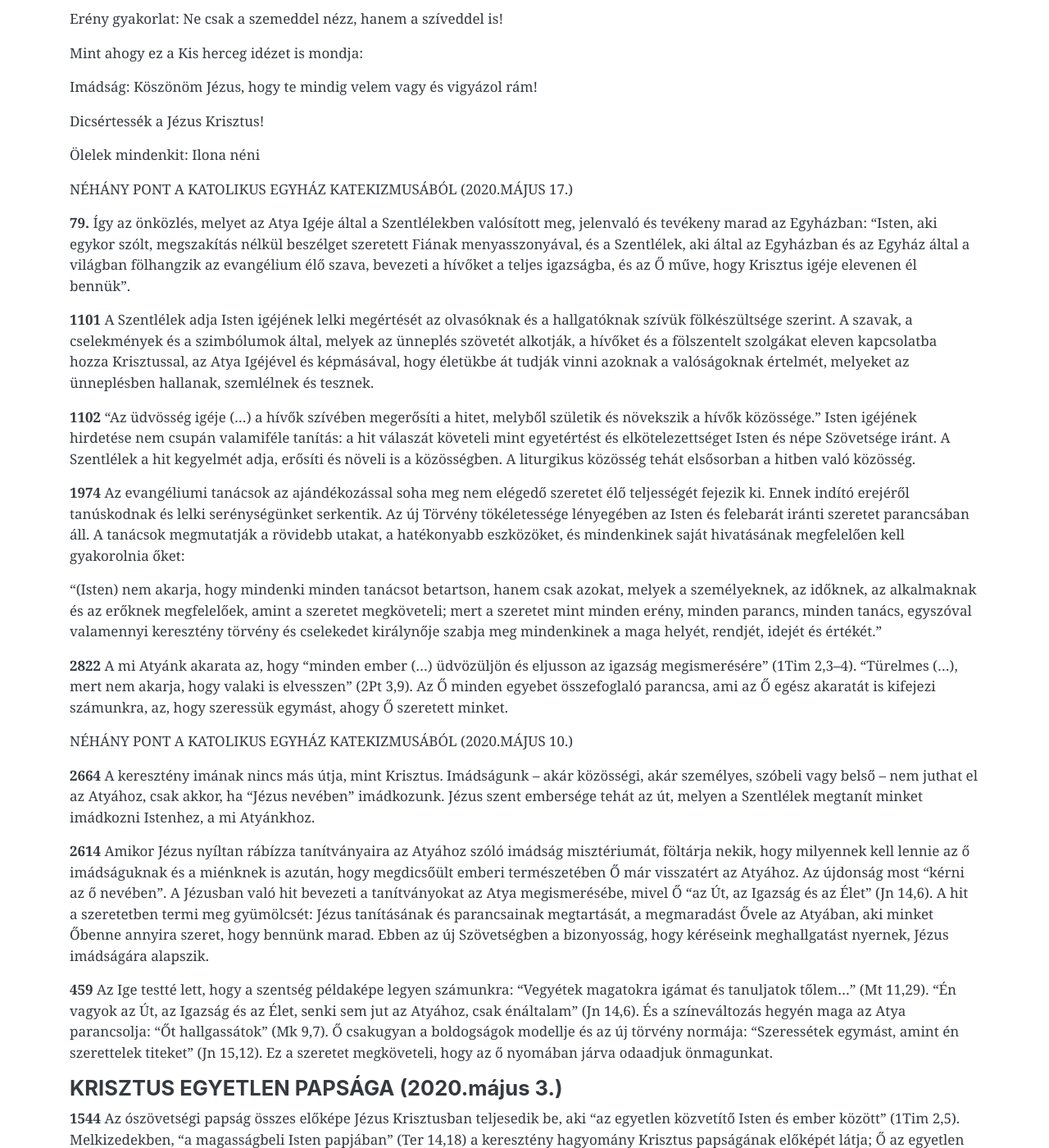
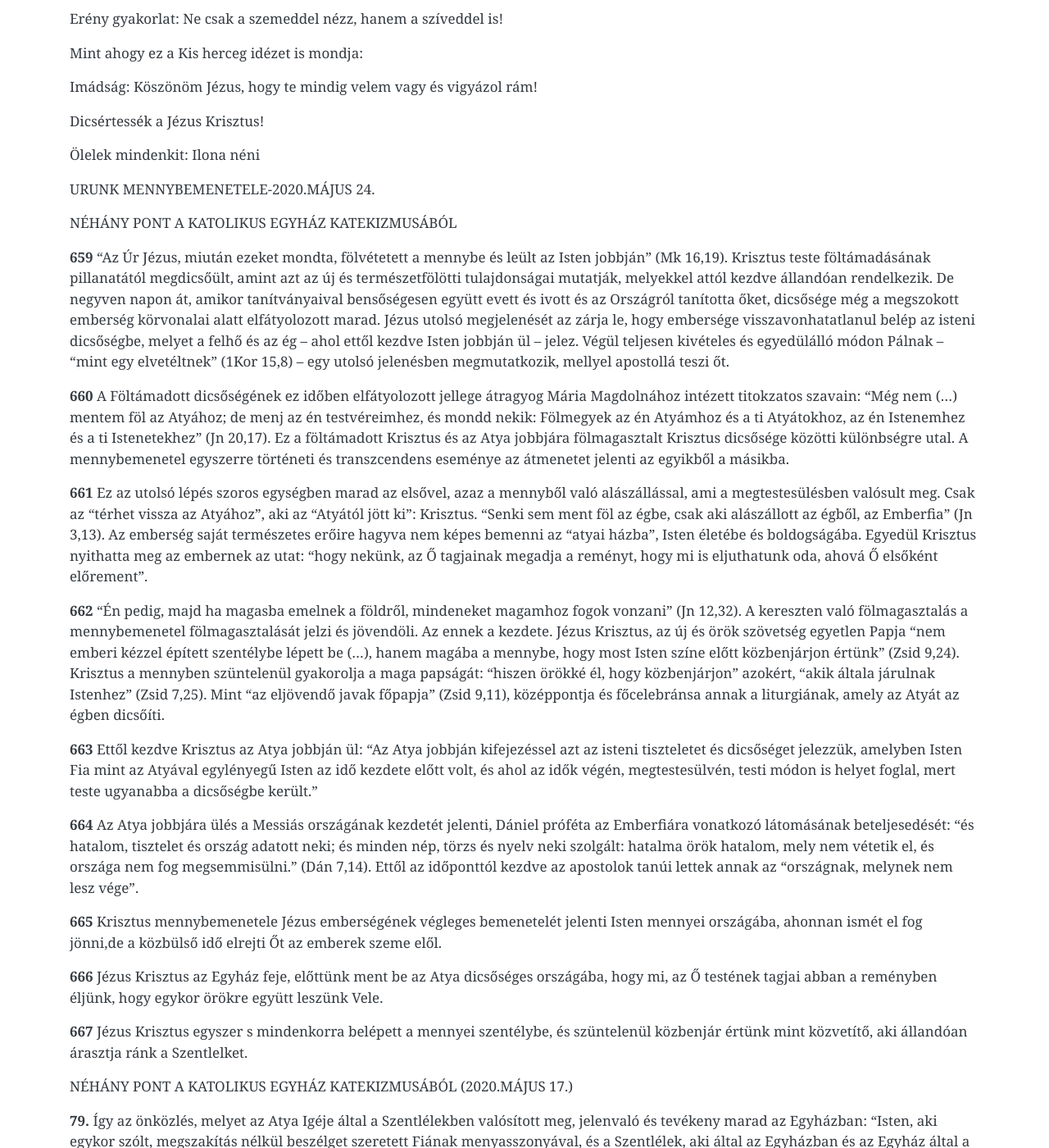
Before and after one commit to pecsi-ferences/pecsi-ferences.github.io, a Jekyll site: the page built from hittan.md, in a window 1280 px wide and 1400 px high, scrolled down 3789 px. Shown: the whole window at 82% size. Built offline with Jekyll 4.4.1, drawn with Linux system fonts in a browser that asks for light colours; nearby versions of some CDN libraries.

Commit message:
Update from Forestry.io Zoltán Dohány updated hittan.md

```diff
--- a/hittan.md
+++ b/hittan.md
@@ -137,6 +137,28 @@ Dicsértessék a Jézus Krisztus!
 
 Ölelek mindenkit: Ilona néni
 
+URUNK MENNYBEMENETELE-2020.MÁJUS 24.
+
+NÉHÁNY PONT A KATOLIKUS EGYHÁZ KATEKIZMUSÁBÓL
+
+**659** "Az Úr Jézus, miután ezeket mondta, fölvétetett a mennybe és leült az Isten jobbján" (Mk 16,19). Krisztus teste föltámadásának pillanatától megdicsőült, amint azt az új és természetfölötti tulajdonságai mutatják, melyekkel attól kezdve állandóan rendelkezik. De negyven napon át, amikor tanítványaival bensőségesen együtt evett és ivott és az Országról tanította őket, dicsősége még a megszokott emberség körvonalai alatt elfátyolozott marad. Jézus utolsó megjelenését az zárja le, hogy embersége visszavonhatatlanul belép az isteni dicsőségbe, melyet a felhő és az ég -- ahol ettől kezdve Isten jobbján ül -- jelez. Végül teljesen kivételes és egyedülálló módon Pálnak -- "mint egy elvetéltnek" (1Kor 15,8) -- egy utolsó jelenésben megmutatkozik, mellyel apostollá teszi őt.
+
+**660** A Föltámadott dicsőségének ez időben elfátyolozott jellege átragyog Mária Magdolnához intézett titokzatos szavain: "Még nem (...) mentem föl az Atyához; de menj az én testvéreimhez, és mondd nekik: Fölmegyek az én Atyámhoz és a ti Atyátokhoz, az én Istenemhez és a ti Istenetekhez" (Jn 20,17). Ez a föltámadott Krisztus és az Atya jobbjára fölmagasztalt Krisztus dicsősége közötti különbségre utal. A mennybemenetel egyszerre történeti és transzcendens eseménye az átmenetet jelenti az egyikből a másikba.
+
+**661** Ez az utolsó lépés szoros egységben marad az elsővel, azaz a mennyből való alászállással, ami a megtestesülésben valósult meg. Csak az "térhet vissza az Atyához", aki az "Atyától jött ki": Krisztus. "Senki sem ment föl az égbe, csak aki alászállott az égből, az Emberfia" (Jn 3,13). Az emberség saját természetes erőire hagyva nem képes bemenni az "atyai házba", Isten életébe és boldogságába. Egyedül Krisztus nyithatta meg az embernek az utat: "hogy nekünk, az Ő tagjainak megadja a reményt, hogy mi is eljuthatunk oda, ahová Ő elsőként előrement".
+
+**662** "Én pedig, majd ha magasba emelnek a földről, mindeneket magamhoz fogok vonzani" (Jn 12,32). A kereszten való fölmagasztalás a mennybemenetel fölmagasztalását jelzi és jövendöli. Az ennek a kezdete. Jézus Krisztus, az új és örök szövetség egyetlen Papja "nem emberi kézzel épített szentélybe lépett be (...), hanem magába a mennybe, hogy most Isten színe előtt közbenjárjon értünk" (Zsid 9,24). Krisztus a mennyben szüntelenül gyakorolja a maga papságát: "hiszen örökké él, hogy közbenjárjon" azokért, "akik általa járulnak Istenhez" (Zsid 7,25). Mint "az eljövendő javak főpapja" (Zsid 9,11), középpontja és főcelebránsa annak a liturgiának, amely az Atyát az égben dicsőíti.
+
+**663** Ettől kezdve Krisztus az Atya jobbján ül: "Az Atya jobbján kifejezéssel azt az isteni tiszteletet és dicsőséget jelezzük, amelyben Isten Fia mint az Atyával egylényegű Isten az idő kezdete előtt volt, és ahol az idők végén, megtestesülvén, testi módon is helyet foglal, mert teste ugyanabba a dicsőségbe került."
+
+**664** Az Atya jobbjára ülés a Messiás országának kezdetét jelenti, Dániel próféta az Emberfiára vonatkozó látomásának beteljesedését: "és hatalom, tisztelet és ország adatott neki; és minden nép, törzs és nyelv neki szolgált: hatalma örök hatalom, mely nem vétetik el, és országa nem fog megsemmisülni." (Dán 7,14). Ettől az időponttól kezdve az apostolok tanúi lettek annak az "országnak, melynek nem lesz vége".
+
+**665** Krisztus mennybemenetele Jézus emberségének végleges bemenetelét jelenti Isten mennyei országába, ahonnan ismét el fog jönni,de a közbülső idő elrejti Őt az emberek szeme elől.
+
+**666** Jézus Krisztus az Egyház feje, előttünk ment be az Atya dicsőséges országába, hogy mi, az Ő testének tagjai abban a reményben éljünk, hogy egykor örökre együtt leszünk Vele.
+
+**667** Jézus Krisztus egyszer s mindenkorra belépett a mennyei szentélybe, és szüntelenül közbenjár értünk mint közvetítő, aki állandóan árasztja ránk a Szentlelket.
+
 NÉHÁNY PONT A KATOLIKUS EGYHÁZ KATEKIZMUSÁBÓL (2020.MÁJUS 17.)
 
 **79.** Így az önközlés, melyet az Atya Igéje által a Szentlélekben valósított meg, jelenvaló és tevékeny marad az Egyházban: "Isten, aki egykor szólt, megszakítás nélkül beszélget szeretett Fiának menyasszonyával, és a Szentlélek, aki által az Egyházban és az Egyház által a világban fölhangzik az evangélium élő szava, bevezeti a hívőket a teljes igazságba, és az Ő műve, hogy Krisztus igéje elevenen él bennük".
```
